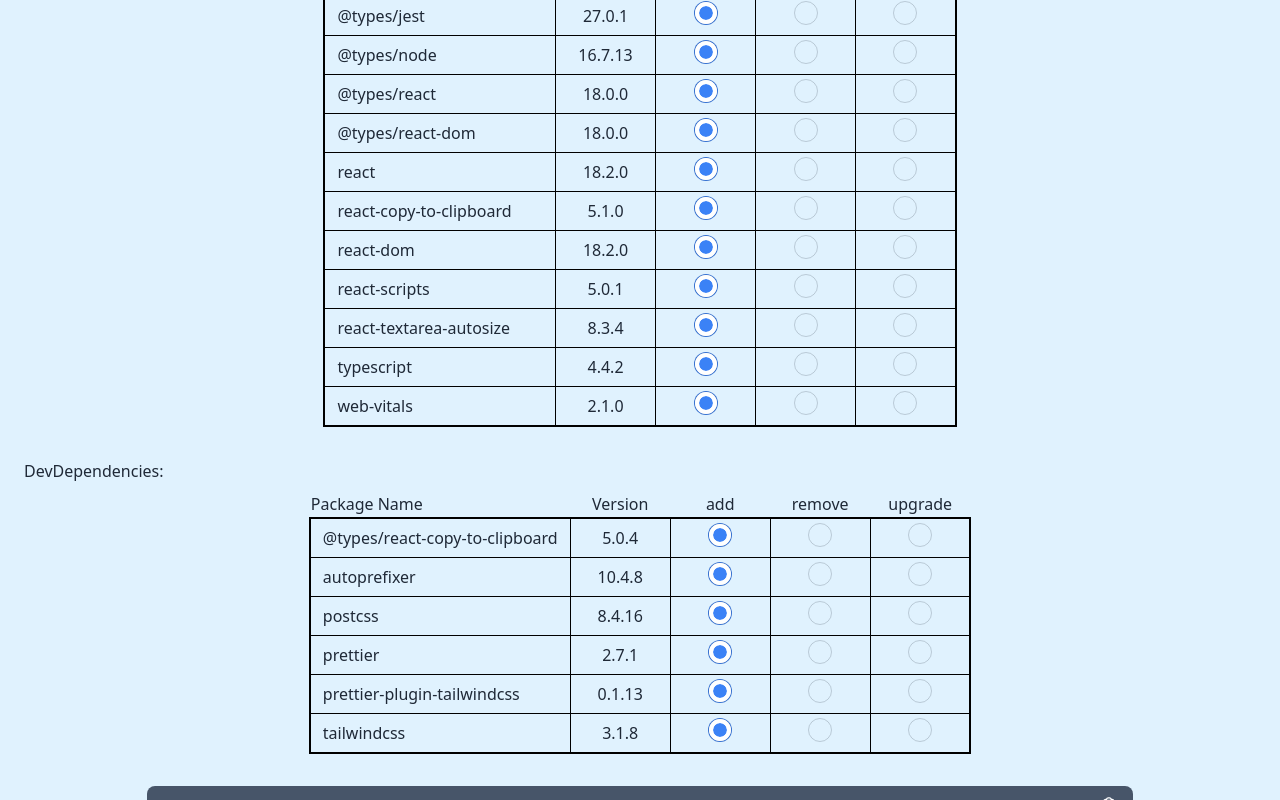
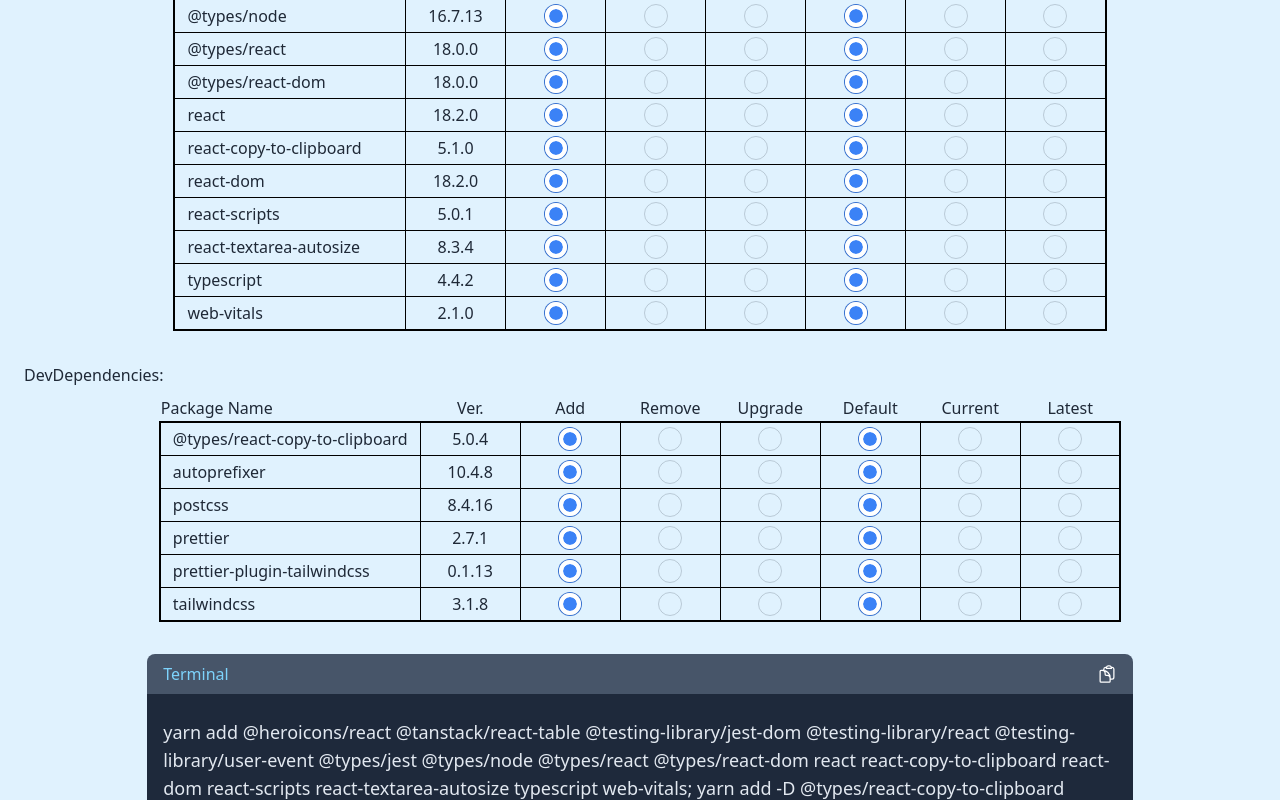
Before and after one commit to makaronma/package-selector, a React (Create React App) app: page / in a window 1280 px wide. Shown: the part 720-1520 px from the top of the page. Built offline with nearby package versions, Linux system fonts and the light colour scheme.

Commit message:
add version selection

```diff
--- a/src/App.tsx
+++ b/src/App.tsx
@@ -3,7 +3,7 @@
 import PackageSelectSection from './components/PackageSelectSection';
 
 // TODO: add 'ignore action type'
-// TODO: add latest version switch
+// TODO: add a button to set same choice for all row
 
 const App = () => {
   return (
--- a/src/components/CommandDisplay.tsx
+++ b/src/components/CommandDisplay.tsx
@@ -3,7 +3,8 @@
 import { CopyToClipboard } from 'react-copy-to-clipboard';
 
 import { usePackages } from '../hooks/usePackages';
-
+import { Dependency } from '../types';
+import { getVer } from '../utils';
 
 
 const CommandDisplay = () => {
@@ -26,8 +27,13 @@
       add: devDepToAdd,
     };
 
-    dependencies.forEach((d) => depGroup[d.action].push(`${d.name}@${d.version}`) );
-    devDependencies.forEach((d) => devDepGroup[d.action].push(`${d.name}@${d.version}`) );
+    dependencies.forEach((d) =>
+      depGroup[d.action].push(`${d.name}${getVer(d)}`)
+    );
+
+    devDependencies.forEach((d) =>
+      devDepGroup[d.action].push(`${d.name}${getVer(d)}`)
+    );
 
     return `
         ${depToAdd.length>0?`yarn add ${depToAdd.join(" ")};`:''}
--- a/src/components/DepRow.tsx
+++ b/src/components/DepRow.tsx
@@ -1,11 +1,13 @@
-import { useCallback, useState } from "react";
-import { usePackages } from "../hooks/usePackages";
-import { Dependency, DependencyAction } from "../types";
+import { useState } from 'react';
 
-const actions: DependencyAction[] = ["add", "remove", "upgrade"];
+import { Dependency, DependencyAction, dependencyActions, DependencyTargetVersion, dependencyTargetVersion } from '../types';
+import SelectActionCol from './SelectActionCol';
+import SelectTargetVerCol from './SelectTargetVersionCol';
 
 const DepRow = ({ dep, index, isDev }: { dep: Dependency; index: number, isDev?: boolean }) => {
-  const [choice, setChoice] = useState<DependencyAction>('add');
+  const [actionChoice, setActionChoice] = useState<DependencyAction>('add');
+  const [versionChoise, setVersionChoise] = useState<DependencyTargetVersion>('default');
+
   return (
     <tr
       className="border-black
@@ -16,14 +18,24 @@
     >
       <td>{dep.name}</td>
       <td>{dep.version}</td>
-      {actions.map((a) => (
-        <RadioCol
+      {dependencyActions.map((a) => (
+        <SelectActionCol
           depName={dep.name}
           value={a}
-          setChoice={setChoice}
-          choice={choice}
+          setChoice={setActionChoice}
+          choice={actionChoice}
           isDev={isDev}
           key={`radio-${index}-${a}`}
+        />
+      ))}
+      {dependencyTargetVersion.map(v=>(
+        <SelectTargetVerCol
+          depName={dep.name}
+          value={v}
+          setChoice={setVersionChoise}
+          choice={versionChoise}
+          isDev={isDev}
+          key={`radio-${index}-${v}`}
         />
       ))}
     </tr>
@@ -31,57 +43,3 @@
 }
 
 export default DepRow;
-
-
-interface RadioColProps {
-  depName: string;
-  value: DependencyAction;
-  choice?: DependencyAction;
-  setChoice: React.Dispatch<React.SetStateAction<DependencyAction>>;
-  isDev?: boolean;
-}
-
-const RadioCol = ({ depName, value, choice, setChoice, isDev }: RadioColProps) => {
-  const { setDependencies, setDevDependencies } = usePackages();
-
-  const onChange = useCallback(() => {
-    setChoice(value);
-    if (!setDependencies || !setDevDependencies) return;
-    if(isDev){
-      setDevDependencies((prev) =>
-        prev.map((dep) =>
-          dep.name === depName
-            ? {
-                ...dep,
-                action: value,
-              }
-            : dep
-        )
-      );
-      return;
-    }
-    setDependencies((prev) =>
-      prev.map((dep) =>
-        dep.name === depName
-          ? {
-              ...dep,
-              action: value,
-            }
-          : dep
-      )
-    );
-  }, [depName, isDev, setChoice, setDependencies, setDevDependencies, value]);
-
-  return (
-    <td>
-      <input
-        type="radio"
-        name={`radio-${depName}`}
-        value={value}
-        onChange={onChange}
-        checked={choice === value}
-        className="radio checked:bg-blue-500"
-      />
-    </td>
-  );
-};
--- a/src/components/PackageSelectSection.tsx
+++ b/src/components/PackageSelectSection.tsx
@@ -1,4 +1,4 @@
-import { useEffect, useMemo } from 'react';
+import React, { useEffect, useMemo } from 'react';
 
 import { usePackages } from '../hooks/usePackages';
 import { transformDefaultDep } from '../utils';
@@ -30,51 +30,46 @@
   const devDepRows = useMemo(
     () =>
     devDependencies.map((d, i) => (
-        <DepRow dep={d} index={i} key={`dep-row-${d.name}`} isDev />
+        <DepRow dep={d} index={i} key={`devDep-row-${d.name}`} isDev />
       )),
     [devDependencies]
   );
 
   return (
     <div className="">
-      <div className="mb-8">
-        <p className="mb-2">Dependencies:</p>
-        <table className="mx-auto">
-          <thead>
-            <tr className="[&>td:not(:first-child)]:text-center">
-              <td>Package Name</td>
-              <td>Version</td>
-              <td>add</td>
-              <td>remove</td>
-              <td>upgrade</td>
-            </tr>
-          </thead>
-          <tbody className="border-2 border-black">
-            {depRows}
-          </tbody>
-        </table>
-      </div>
-
-      <div className="mb-8">
-        <p className="mb-2">DevDependencies:</p>
-        <table className="mx-auto">
-          <thead>
-            <tr className="[&>td:not(:first-child)]:text-center">
-              <td>Package Name</td>
-              <td>Version</td>
-              <td>add</td>
-              <td>remove</td>
-              <td>upgrade</td>
-            </tr>
-          </thead>
-          <tbody className="border-2 border-black">
-            {devDepRows}
-          </tbody>
-        </table>
-      </div>
-
+      <DepTable name={"Dependencies"}>
+        <tbody className="border-2 border-black">{depRows}</tbody>
+      </DepTable>
+      <DepTable name={"DevDependencies"}>
+        <tbody className="border-2 border-black">{devDepRows}</tbody>
+      </DepTable>
     </div>
   );
 };
 
+const DepTable = ({ children, name}: { children: React.ReactNode, name: string })=>(
+  <div className="mb-8">
+    <p className="mb-2">{name}:</p>
+    <table className="mx-auto">
+      <TableHead />
+      {children}
+    </table>
+  </div>
+);
+
+const TableHead = () => (
+  <thead>
+    <tr className="[&>td:not(:first-child)]:text-center">
+      <td>Package Name</td>
+      <td>Ver.</td>
+      <td>Add</td>
+      <td>Remove</td>
+      <td>Upgrade</td>
+      <td>Default</td>
+      <td>Current</td>
+      <td>Latest</td>
+    </tr>
+  </thead>
+);
+
 export default PackageSelectSection;
--- /dev/null
+++ b/src/components/SelectActionCol.tsx
@@ -0,0 +1,54 @@
+import { useCallback } from 'react';
+
+import { usePackages } from '../hooks/usePackages';
+import { SelectActionColTypes } from '../types';
+
+
+const RadioCol = ({ depName, value, choice, setChoice, isDev }: SelectActionColTypes) => {
+  const { setDependencies, setDevDependencies } = usePackages();
+
+  const onChange = useCallback(() => {
+    if (!setDependencies || !setDevDependencies) return;
+
+    setChoice(value);
+
+    if(isDev){
+      setDevDependencies((prev) =>
+        prev.map((dep) =>
+          dep.name === depName
+            ? {
+                ...dep,
+                action: value,
+              }
+            : dep
+        )
+      );
+      return;
+    }
+    setDependencies((prev) =>
+      prev.map((dep) =>
+        dep.name === depName
+          ? {
+              ...dep,
+              action: value,
+            }
+          : dep
+      )
+    );
+  }, [depName, isDev, setChoice, setDependencies, setDevDependencies, value]);
+
+  return (
+    <td className="">
+      <input
+        type="radio"
+        name={`radio-select-action-${depName}`}
+        value={value}
+        onChange={onChange}
+        checked={choice === value}
+        className="radio checked:bg-blue-500 m-auto flex"
+      />
+    </td>
+  );
+};
+
+export default RadioCol;
--- /dev/null
+++ b/src/components/SelectTargetVersionCol.tsx
@@ -0,0 +1,54 @@
+import { useCallback } from 'react';
+
+import { usePackages } from '../hooks/usePackages';
+import { SelectTargetVerColTypes } from '../types';
+
+
+const SelectTargetVerCol = ({ depName, value, choice, setChoice, isDev }: SelectTargetVerColTypes) => {
+  const { setDependencies, setDevDependencies } = usePackages();
+
+  const onChange = useCallback(() => {
+    if (!setDependencies || !setDevDependencies) return;
+
+    setChoice(value);
+
+    if(isDev){
+      setDevDependencies((prev) =>
+        prev.map((dep) =>
+          dep.name === depName
+            ? {
+                ...dep,
+                targetVersion: value
+              }
+            : dep
+        )
+      );
+      return;
+    }
+    setDependencies((prev) =>
+      prev.map((dep) =>
+        dep.name === depName
+          ? {
+              ...dep,
+              targetVersion: value
+            }
+          : dep
+      )
+    );
+  }, [depName, isDev, setChoice, setDependencies, setDevDependencies, value]);
+
+  return (
+    <td className="">
+      <input
+        type="radio"
+        name={`radio-select-target-ver-${depName}`}
+        value={value}
+        onChange={onChange}
+        checked={choice === value}
+        className="radio checked:bg-blue-500 m-auto flex"
+      />
+    </td>
+  );
+};
+
+export default SelectTargetVerCol;
--- a/src/types.ts
+++ b/src/types.ts
@@ -3,10 +3,33 @@
   devDependencies?: Record<string, string>;
 }
 
-export type DependencyAction = "add" | "remove" | "upgrade";
+export const dependencyActions = ["add", "remove", "upgrade"] as const;
+export const dependencyTargetVersion = ["default", "current", "latest"] as const;
+
+export type DependencyAction = typeof dependencyActions[number];
+export type DependencyTargetVersion = typeof dependencyTargetVersion[number];
 
 export interface Dependency {
   name: string;
   version: string;
   action: DependencyAction;
+  targetVersion: DependencyTargetVersion;
 }
+
+export type GetDependencyTargetType<T extends "selectAction" | "selectVersion"> =
+  T extends "selectAction"
+    ? DependencyAction
+    : T extends "selectVersion"
+    ? DependencyTargetVersion
+    : never;
+
+export type RadioColProps<T extends "selectAction" | "selectVersion"> = {
+  depName: string;
+  value: GetDependencyTargetType<T>;
+  choice?: GetDependencyTargetType<T>;
+  setChoice: React.Dispatch<React.SetStateAction<GetDependencyTargetType<T>>>;
+  isDev?: boolean;
+};
+
+export type SelectActionColTypes = RadioColProps<"selectAction">;
+export type SelectTargetVerColTypes = RadioColProps<"selectVersion">;
--- a/src/utils.ts
+++ b/src/utils.ts
@@ -17,7 +17,15 @@
   Object.entries(de).map((d) => ({
     name: d[0],
     version: escapeSpecial(d[1]),
-    action: "add"
-  }));
+    action: "add",
+    targetVersion: "default"
+  } as Dependency));
 
 export const escapeSpecial = (str: string) => str.replace(/[^ 0-9a-zA-Z](?!(?<=\d\.)\d)/g, "");
+
+export const getVer = (d: Dependency) =>
+  d.targetVersion === "current"
+    ? `@${d.version}`
+    : d.targetVersion === "latest"
+    ? "@latest"
+    : "";
```
